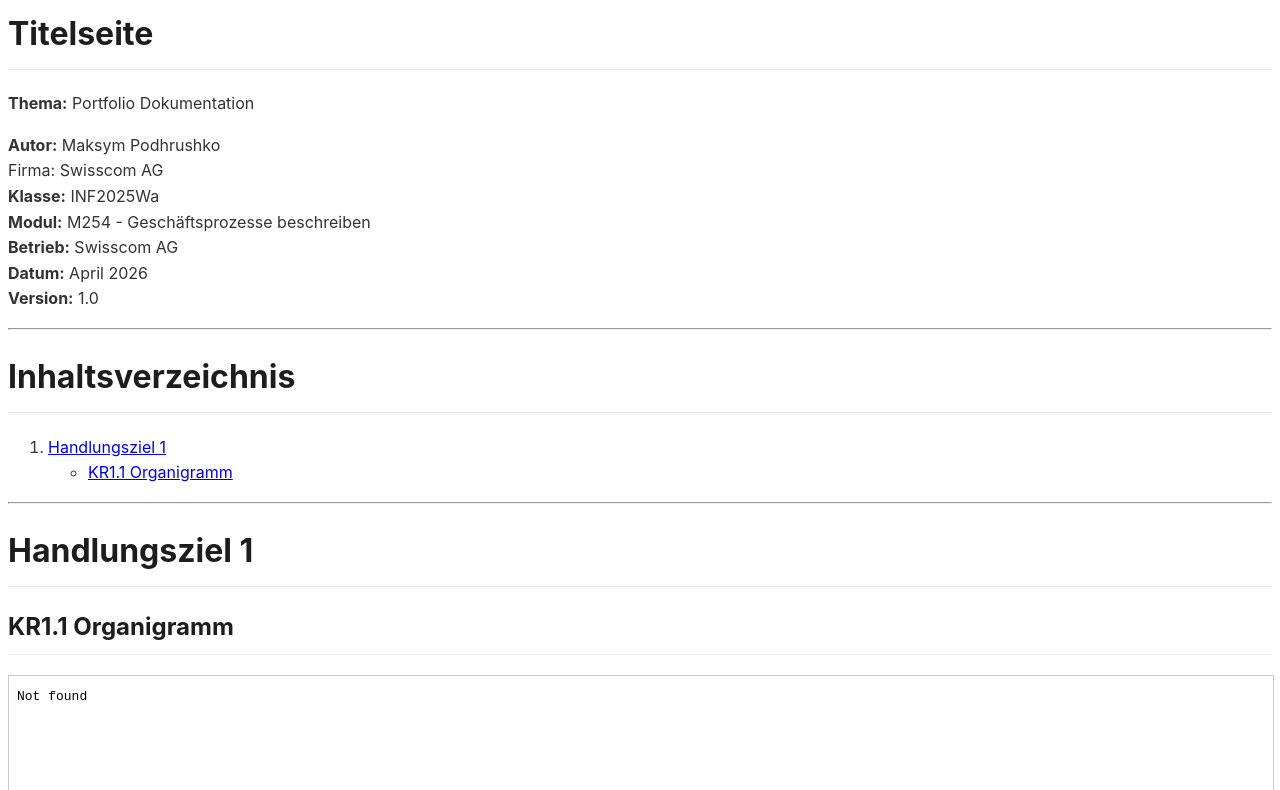
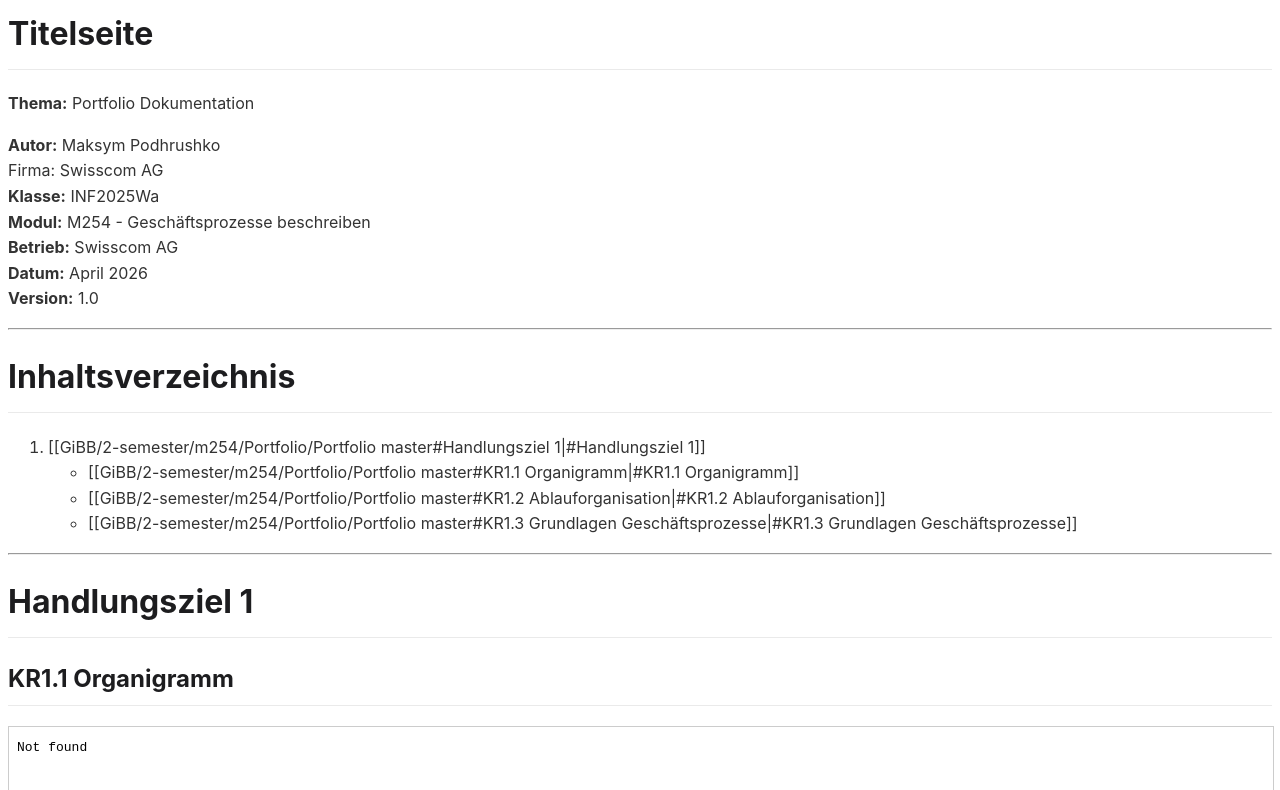
Before and after one commit to maksym-podhrushko/maksym-podhrushko.github.io, an Eleventy site: page src/site/notes/GiBB/2-semester/m254/Portfolio/Portfolio master.md in a window 1280 px wide. Shown: the top 790 px of the page. Built offline with nearby package versions, Linux system fonts and the light colour scheme; Eleventy itself is replaced by a stand-in of ours; files that its build step writes are made by us from their sources; what @sindresorhus/slugify, eleventy-plugin-nesting-toc, fs-file-tree, glob would draw is missing.

Commit message:
Published multiple files

```diff
--- a/src/site/notes/GiBB/2-semester/m254/Portfolio/Portfolio master.md
+++ b/src/site/notes/GiBB/2-semester/m254/Portfolio/Portfolio master.md
@@ -45,8 +45,10 @@ Firma: Swisscom AG
 ---
 
 # Inhaltsverzeichnis
-1. [Handlungsziel 1](#handlungsziel-1)
-    - [KR1.1 Organigramm](#kr11-organigramm)
+1. [[GiBB/2-semester/m254/Portfolio/Portfolio master#Handlungsziel 1\|#Handlungsziel 1]]
+    - [[GiBB/2-semester/m254/Portfolio/Portfolio master#KR1.1 Organigramm\|#KR1.1 Organigramm]]
+    - [[GiBB/2-semester/m254/Portfolio/Portfolio master#KR1.2 Ablauforganisation\|#KR1.2 Ablauforganisation]]
+    - [[GiBB/2-semester/m254/Portfolio/Portfolio master#KR1.3 Grundlagen Geschäftsprozesse\|#KR1.3 Grundlagen Geschäftsprozesse]]
 
 ---
 
```
